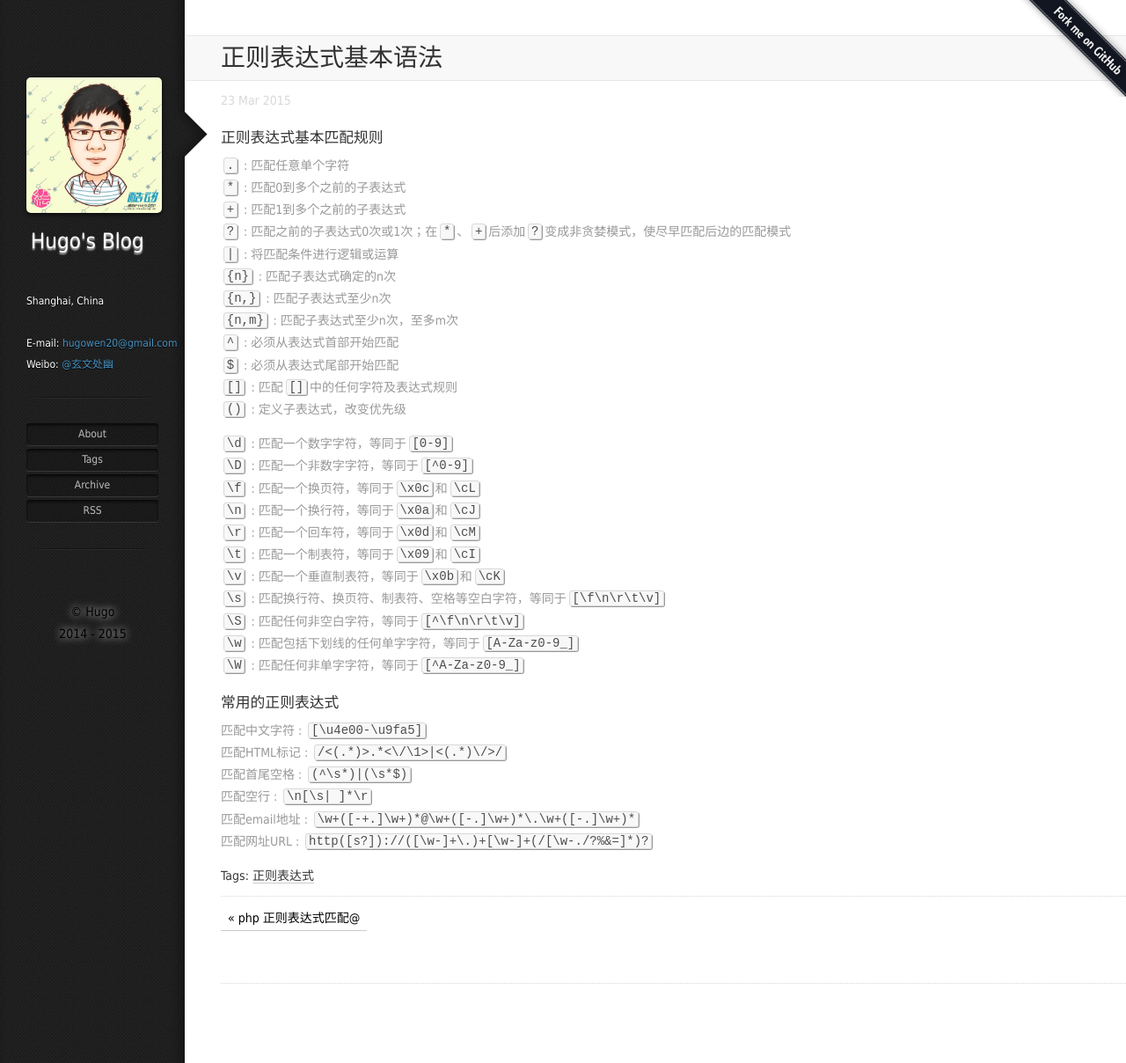
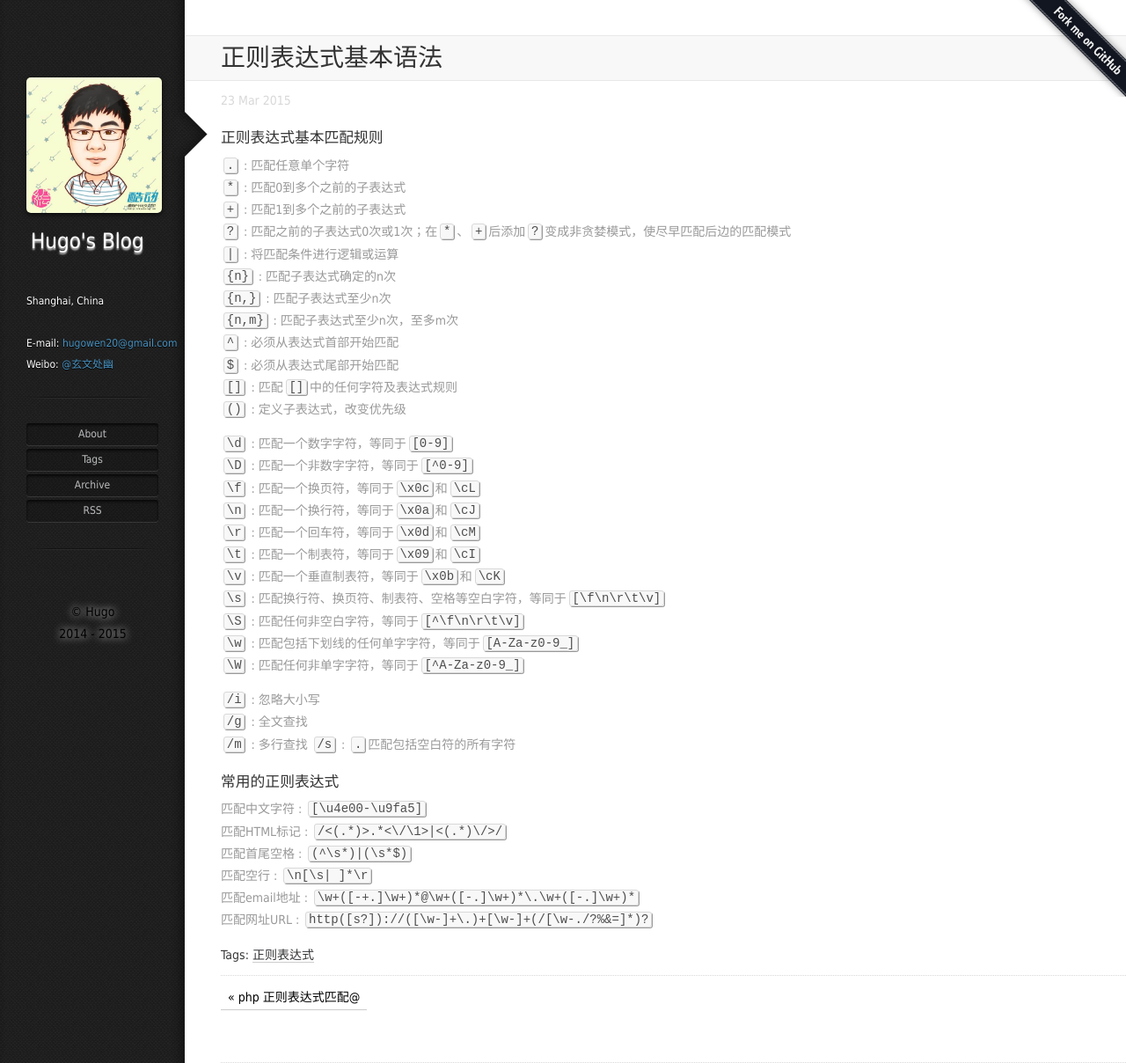
Before and after one commit to HugoWen/HugoWen.github.io_jekyll_bak, a Jekyll site: the page built from _posts/2015-03-23-regular-expression.md, in a window 1280 px wide and 1208 px high. Shown: the whole window at 88% size. Built offline with Jekyll 4.4.1, drawn with Linux system fonts in a browser that asks for light colours; Markdown is read by kramdown in place of the engine named in the settings; comment, search, counter and statistics services are not loaded.

Commit message:
update regular expression

```diff
--- a/_posts/2015-03-23-regular-expression.md
+++ b/_posts/2015-03-23-regular-expression.md
@@ -34,6 +34,11 @@ published: true
 `\w` : 匹配包括下划线的任何单字字符，等同于`[A-Za-z0-9_]`
 `\W` : 匹配任何非单字字符，等同于`[^A-Za-z0-9_]`
 
+`/i` : 忽略大小写
+`/g` : 全文查找
+`/m` : 多行查找
+`/s` : `.`匹配包括空白符的所有字符
+
 ####常用的正则表达式
 
 匹配中文字符 : `[\u4e00-\u9fa5]`
```
